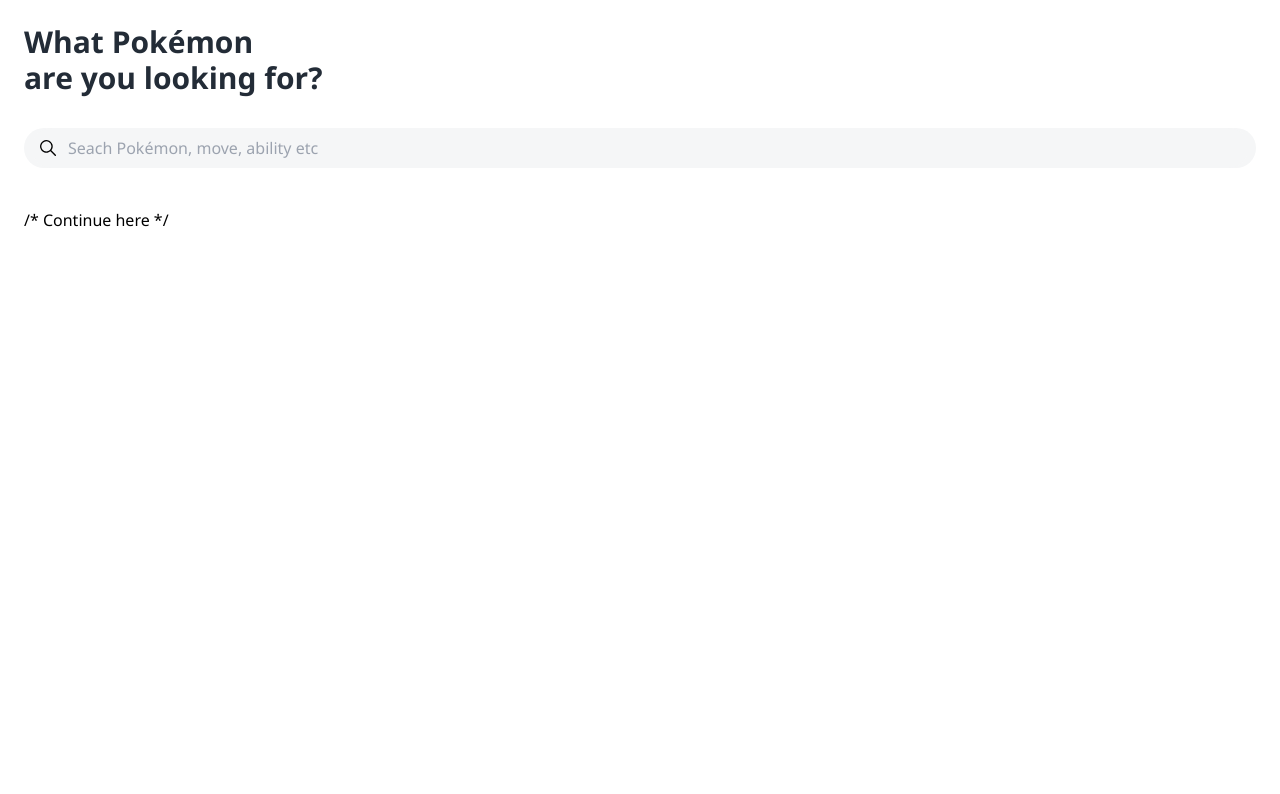
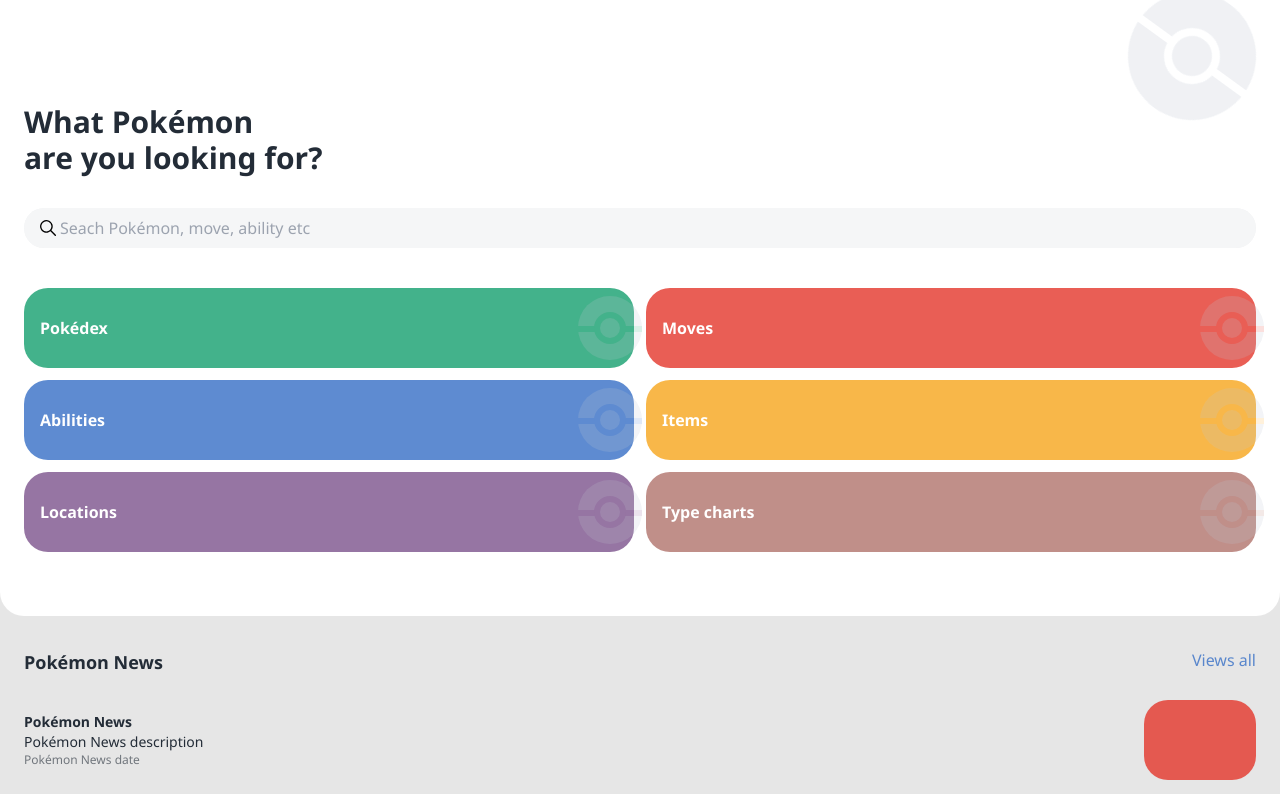
Before and after one commit to vctrlima/pokedex, a Next.js app: page / in a window 1280 px wide. Shown: the top 794 px of the page. Built offline with nearby package versions, Linux system fonts and the light colour scheme.

Commit message:
Added pokeballs sizes & Landing Page layout adjusts

```diff
--- a/src/components/LandingPage.tsx
+++ b/src/components/LandingPage.tsx
@@ -3,6 +3,10 @@
 export function LandingPage() {
     return (
         <div className={styles.contentContainer}>
+            <div className={styles.pokeballContainer}>
+                <div className="animate-spin pokeballMd"></div>
+            </div>
+            <div className={styles.upLayerContainer}>
                 <div className={styles.titleContainer}>
                     <h2>What Pokémon<br/>are you looking for?</h2>
                 </div>
@@ -14,7 +18,73 @@
                     />
                 </div>
                 <div className={styles.gridContainer}>
-                /* Continue here */
+                    <a className={`${styles.cardOption} bg-mountain-meadow`}>
+                        <h4>Pokédex</h4>
+                        <div className={styles.cardPokeball}>
+                            <div className="pokeballSm mountain-meadow"></div>
+                        </div>
+                    </a>
+                    <a className={`${styles.cardOption} bg-cinnabar`}>
+                        <h4>Moves</h4>
+                        <div className={styles.cardPokeball}>
+                            <div className="pokeballSm cinnabar"></div>
+                        </div>
+                    </a>
+                    <a className={`${styles.cardOption} bg-indigo`}>
+                        <h4>Abilities</h4>
+                        <div className={styles.cardPokeball}>
+                            <div className="pokeballSm indigo"></div>
+                        </div>
+                    </a>
+                    <a className={`${styles.cardOption} bg-buttercup`}>
+                        <h4>Items</h4>
+                        <div className={styles.cardPokeball}>
+                            <div className="pokeballSm buttercup"></div>
+                        </div>
+                    </a>
+                    <a className={`${styles.cardOption} bg-trendy-pink`}>
+                        <h4>Locations</h4>
+                        <div className={styles.cardPokeball}>
+                            <div className="pokeballSm trendy-pink"></div>
+                        </div>
+                    </a>
+                    <a className={`${styles.cardOption} bg-coral-tree`}>
+                        <h4>Type charts</h4>
+                        <div className={styles.cardPokeball}>
+                            <div className="pokeballSm coral-tree"></div>
+                        </div>
+                    </a>
+                </div>
+            </div>
+            <div className={styles.newsContainer}>
+                <div className={styles.newsTitle}>
+                    <h3>Pokémon News</h3>
+                    <a>Views all</a>
+                </div>
+                <div className={styles.newsItem}>
+                    <div>
+                        <h6>Pokémon News</h6>
+                        <span>Pokémon News description</span>
+                        <span className={styles.newsDate}>Pokémon News date</span>
+                    </div>
+                    <div className="w-28 h-20 rounded-3xl opacity-80 bg-cinnabar"></div>
+                </div>
+                <div className={styles.newsItem}>
+                    <div>
+                        <h6>Pokémon News</h6>
+                        <span>Pokémon News description</span>
+                        <span className={styles.newsDate}>Pokémon News date</span>
+                    </div>
+                    <div className="w-28 h-20 rounded-3xl opacity-80 bg-cinnabar"></div>
+                </div>
+                <div className={styles.newsItem}>
+                    <div>
+                        <h6>Pokémon News</h6>
+                        <span>Pokémon News description</span>
+                        <span className={styles.newsDate}>Pokémon News date</span>
+                    </div>
+                    <div className="w-28 h-20 rounded-3xl opacity-80 bg-cinnabar"></div>
+                </div>
             </div>
         </div>
     )
--- a/src/pages/index.tsx
+++ b/src/pages/index.tsx
@@ -3,7 +3,7 @@
 
 export default function Home() {
     return (
-        <div className="font-sans">
+        <div className="font-sans text-ebony-clay">
             <Head>
                 <title>Pokédex | Home</title>
                 <link rel="icon" href="/favicon.ico" />
--- a/src/styles/components/LandingPage.module.scss
+++ b/src/styles/components/LandingPage.module.scss
@@ -1,18 +1,60 @@
-.contentContainer {
-    @apply p-6
+.contentContainer .upLayerContainer {
+    @apply bg-white-default rounded-b-3xl py-16 p-6
 }
-.contentContainer .titleContainer h2 {
+.contentContainer .pokeballContainer {
+    @apply absolute right-6 -top-2 opacity-20
+}
+.contentContainer .upLayerContainer .titleContainer {
+    @apply pt-10
+}
+.contentContainer .upLayerContainer .titleContainer h2 {
     @apply text-ebony-clay text-3xl font-bold
 }
-.contentContainer .inputContainer {
-    @apply w-full bg-porcelain text-center rounded-full py-0 px-2 mt-8 relative
+.contentContainer .upLayerContainer .inputContainer {
+    @apply w-full bg-porcelain text-center rounded-full p-0 mt-8 relative
 }
-.contentContainer .inputContainer img {
+.contentContainer .upLayerContainer .inputContainer img {
     @apply w-4 h-4 absolute top-3 left-4
 }
-.contentContainer .inputContainer input {
-    @apply w-full py-2 pr-0 pl-9 rounded-full bg-porcelain
+.contentContainer .upLayerContainer .inputContainer input {
+    @apply w-full py-2 pr-0 pl-9 rounded-full bg-porcelain outline-none
 }
-.contentContainer .gridContainer {
+.contentContainer .upLayerContainer .gridContainer {
     @apply grid grid-cols-2 gap-3 mt-10
 }
+.contentContainer .upLayerContainer .gridContainer a {
+    @apply flex items-center p-4 w-full h-20 rounded-3xl relative transition-all duration-200 ease-in-out cursor-pointer
+}
+.contentContainer .upLayerContainer .gridContainer a h4 {
+    @apply text-white-default text-base font-bold
+}
+.contentContainer .upLayerContainer .gridContainer a .cardPokeball {
+    @apply absolute -right-2 opacity-20
+}
+.contentContainer .upLayerContainer .gridContainer .cardOption {
+    @apply opacity-80 hover:opacity-100
+}
+.contentContainer .newsContainer {
+    @apply py-8 p-6
+}
+.contentContainer .newsContainer .newsTitle {
+    @apply flex justify-between
+}
+.contentContainer .newsContainer .newsTitle h3 {
+    @apply text-lg font-bold mb-2
+}
+.contentContainer .newsContainer .newsTitle a {
+    @apply text-indigo opacity-80 hover:opacity-100 transition-all duration-200 ease-in-out
+}
+.contentContainer .newsContainer .newsItem {
+    @apply w-full flex items-center justify-between mt-4
+}
+.contentContainer .newsContainer .newsItem h6 {
+    @apply font-bold text-sm
+}
+.contentContainer .newsContainer .newsItem span {
+    @apply w-full block text-sm
+}
+.contentContainer .newsContainer .newsItem .newsDate {
+    @apply text-xs opacity-60
+}
--- a/src/styles/globals.scss
+++ b/src/styles/globals.scss
@@ -2,15 +2,5 @@
 @tailwind components;
 @tailwind utilities;
 
-html, body {
-    @apply m-0 p-0
-}
-a {
-    @apply no-underline
-}
-
-@layer utilities {
-    * {
-        box-sizing: border-box;
-    }
-}
+@import "./reset.scss";
+@import "./pokeball.scss";
--- /dev/null
+++ b/src/styles/pokeball.scss
@@ -0,0 +1,115 @@
+.pokeballSm,
+.pokeballMd,
+.pokeballLg {
+    @apply relative bg-cadet-blue
+}
+.pokeballSm::before,
+.pokeballMd::before,
+.pokeballLg::before {
+    @apply w-full absolute bg-white-default
+}
+.pokeballSm::after,
+.pokeballMd::after,
+.pokeballLg::after {
+    @apply absolute bg-cadet-blue border-white-default
+}
+.pokeballSm {
+    @apply w-16 h-16
+}
+.pokeballSm::before {
+    @apply h-1.5
+}
+.pokeballSm.mountain-meadow::before {
+    @apply bg-mountain-meadow
+}
+.pokeballSm.cinnabar::before {
+    @apply bg-cinnabar
+}
+.pokeballSm.indigo::before {
+    @apply bg-indigo
+}
+.pokeballSm.buttercup::before {
+    @apply bg-buttercup
+}
+.pokeballSm.trendy-pink::before {
+    @apply bg-trendy-pink
+}
+.pokeballSm.coral-tree::before {
+    @apply bg-coral-tree
+}
+.pokeballSm::after {
+    @apply w-8 h-8 top-4 left-4
+}
+.pokeballSm.mountain-meadow::after {
+    @apply border-mountain-meadow
+}
+.pokeballSm.cinnabar::after {
+    @apply border-cinnabar
+}
+.pokeballSm.indigo::after {
+    @apply border-indigo
+}
+.pokeballSm.buttercup::after {
+    @apply border-buttercup
+}
+.pokeballSm.trendy-pink::after {
+    @apply border-trendy-pink
+}
+.pokeballSm.coral-tree::after{
+    @apply border-coral-tree
+}
+.pokeballMd {
+    @apply w-32 h-32
+}
+.pokeballMd::before {
+    @apply h-2
+}
+.pokeballMd::after {
+    @apply w-14 h-14 top-9 left-9 border-8
+}
+.pokeballLg {
+    @apply w-48 h-48
+}
+.pokeballLg::before {
+    @apply h-4
+}
+
+@layer utilities {
+    .pokeballSm,
+    .pokeballMd,
+    .pokeballLg {
+        border-radius: 50%;
+        &:before,
+        &:after {
+            content: '';
+        }
+        &:after {
+            border-radius: 50%;
+        }
+    }
+    .pokeballSm {
+        &:before {
+            top: calc((64px / 2) - (4px / 2));
+        }
+        &:after {
+            border-width: .375rem;
+        }
+    }
+    .pokeballMd {
+        &:before {
+            top: calc((128px / 2) - (8px / 2));
+        }
+    }
+    .pokeballLg {
+        &:before {
+            top: calc((192px / 2) - (16px / 2));
+        }
+        &:after {
+            height: 84px;
+            width: 84px;
+            border-width: 1rem;
+            top: calc((192px / 2) - (84px / 2));
+            left: calc((192px / 2) - (84px / 2));
+        }
+    }
+}
--- /dev/null
+++ b/src/styles/reset.scss
@@ -0,0 +1,12 @@
+html, body {
+    @apply m-0 p-0 bg-mercury
+}
+a {
+    @apply no-underline
+}
+
+@layer utilities {
+    * {
+        box-sizing: border-box;
+    }
+}
```
Lines whose indentation alone changed are shown as unchanged.
